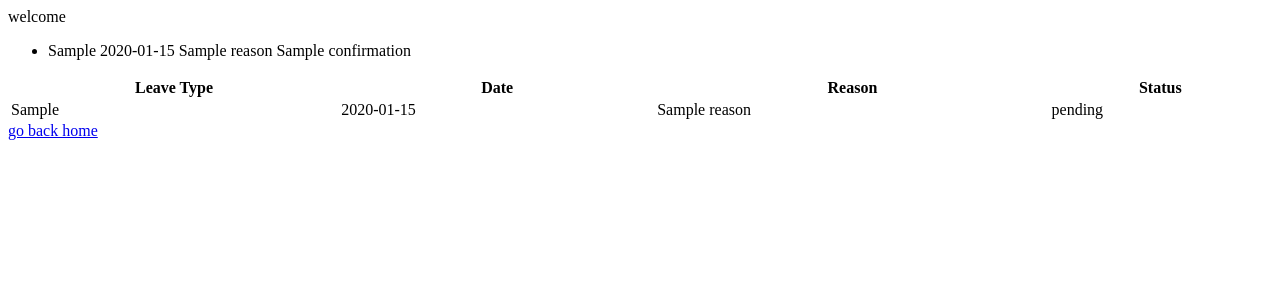
After one commit to GAUTHAM31/djangogmg, a Django app: template gmg_1/templates/attendance/overview.html in a window 1280 px wide. The commit adds this page. Shown: the top 300 px of the page. Run offline with Django 3.2, Linux system fonts and the light colour scheme; the template is opened without the code that fills it: most values are stand-ins (such as "Sample title", 1, 10 or a date in 2020).

Commit message:
finished overview need to fix leave request

```diff
--- /dev/null
+++ b/gmg_1/templates/attendance/overview.html
@@ -0,0 +1,41 @@
+<!DOCTYPE html>
+<html>
+<head>
+	<title>welcome</title>
+</head>
+<body>
+welcome
+
+<ul>
+{% for item in rlist %}
+    <li>{{ item.l_type }}
+    {{ item.date1 }}
+    {{ item.reason }}
+    {{ item.confirmation }}</li>
+{% endfor %}
+</ul>
+<table style="width:100%">
+  <tr>
+    <th>Leave Type</th>
+    <th>Date</th>
+    <th>Reason</th>
+    <th>Status</th>
+  </tr>
+    {% for item in rlist %}
+       <tr>
+        <td>{{ item.l_type }}</td>
+        <td>{{ item.date1 }}</td>
+        <td>{{ item.reason }}</td>
+        {% if item.confirmation == 0 %}
+            <td>approved</td>
+        {% else %}
+            <td>pending</td>
+        {% endif %}
+       </tr>
+    {% endfor %}
+</table>
+<a href="/home/">go back home</a>
+
+
+</body>
+</html>
--- a/gmg_1/urls.py
+++ b/gmg_1/urls.py
@@ -23,6 +23,7 @@ urlpatterns = [
     url(r'^login/',views.logina),
     url(r'^lrequest/',views.l_request),
     url(r'^home/',views.home),
+    url(r'^overview/',views.overview),
     url(r'^lrequestConfirmed/',views.send),
     url(r'^confirmation/',views.ladd),
     url(r'^approve/(?P<hash>\w+)/(?P<enc>\w+)',views.approval),
```
Also changed, not shown: attendance/views.py (+17 -12 lines), gmg_1/templates/attendance/home.html (+6 -1 lines).
